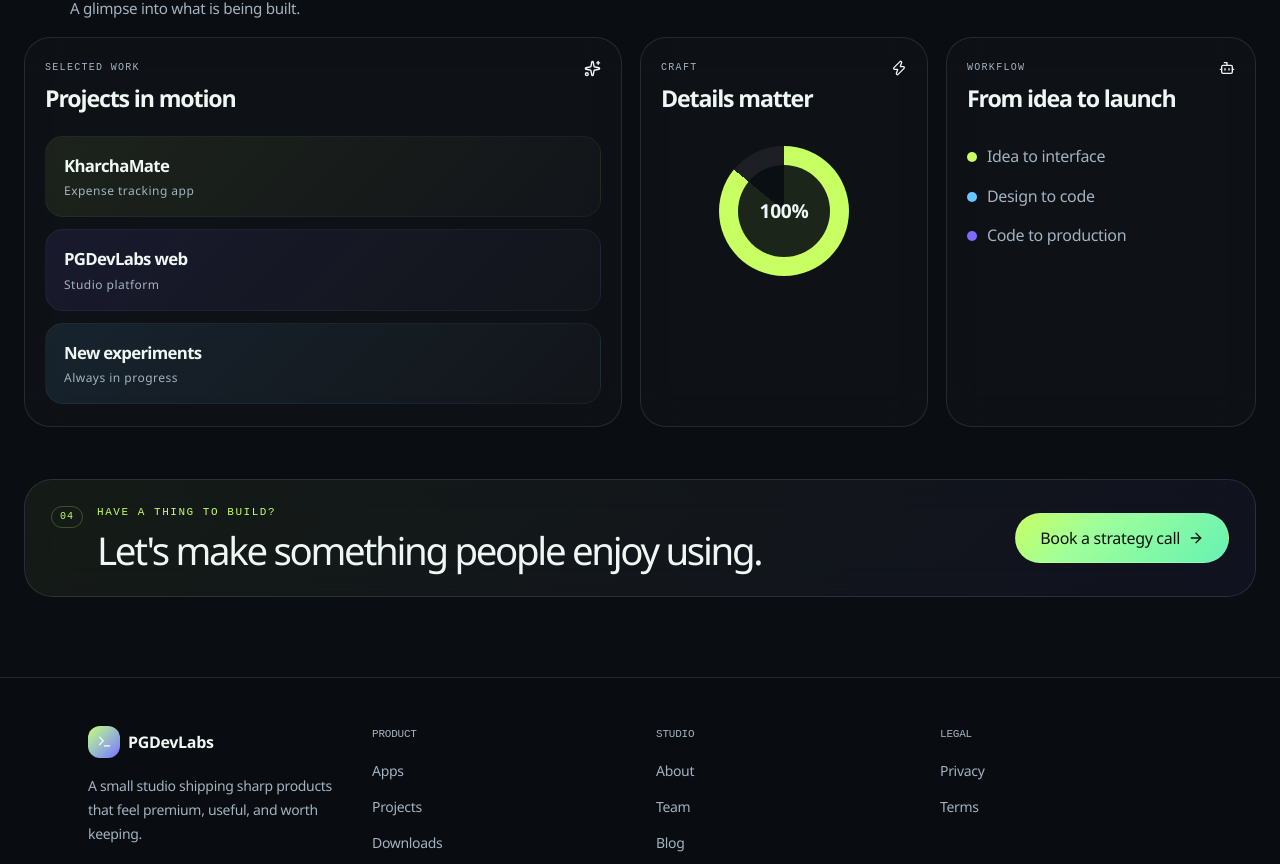
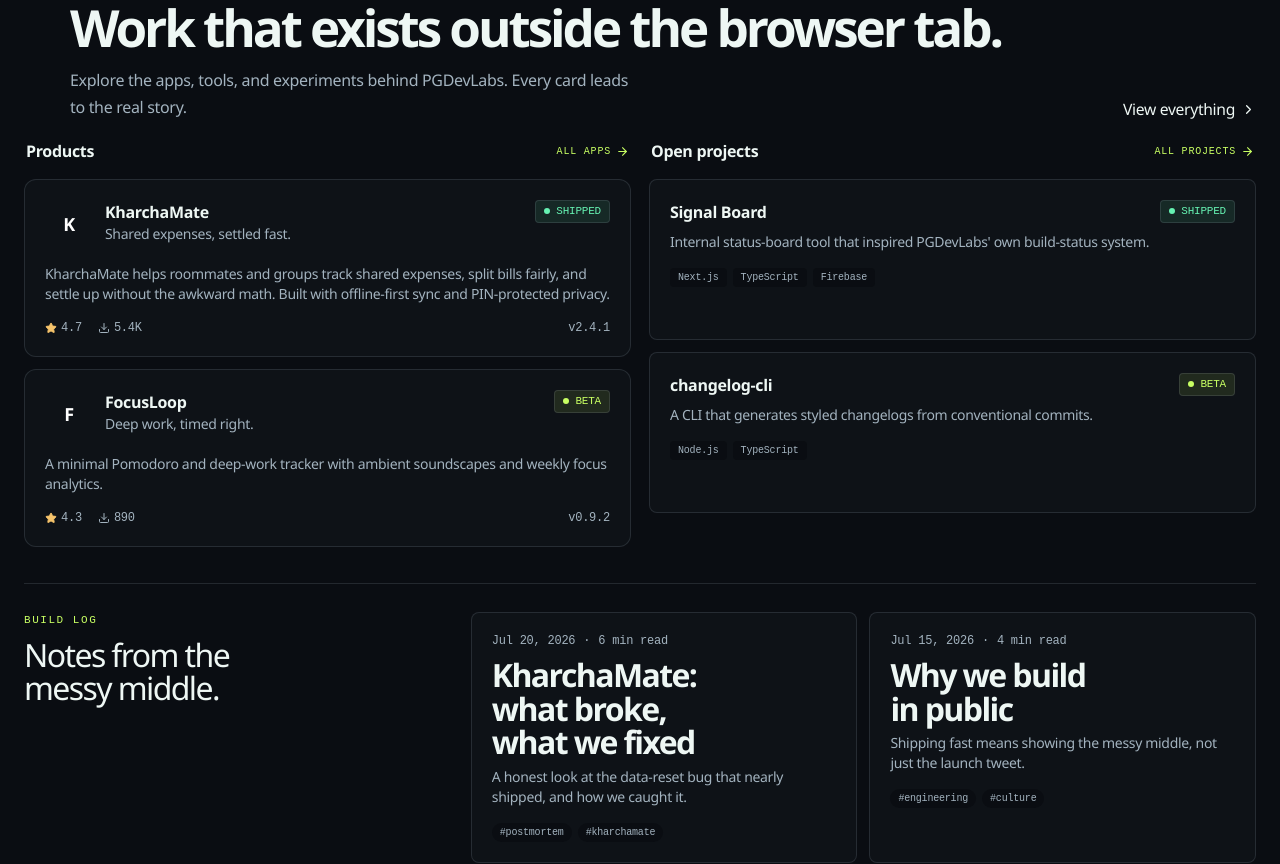
Before and after one commit to pgdevlabs-official/pgdevlabs-website, a Next.js app: page / in a window 1280 px wide. Shown: the part 1597-2461 px from the top of the page. Built offline with nearby package versions, Linux system fonts and the light colour scheme; no server answers; the database is empty.

Commit message:
Turn homepage into developer portfolio

```diff
--- a/src/app/globals.css
+++ b/src/app/globals.css
@@ -516,11 +516,85 @@ body {
 
 .short-stats,
 .features-section,
+.work-section,
 .bento-section,
 .cta-section {
   max-width: 1280px;
   margin: 0 auto;
   padding-top: 52px;
+}
+
+.work-section {
+  scroll-margin-top: 96px;
+}
+
+.work-grid {
+  display: grid;
+  grid-template-columns: repeat(2, minmax(0, 1fr));
+  gap: 18px;
+}
+
+.work-column {
+  display: grid;
+  align-content: start;
+  gap: 12px;
+}
+
+.work-column-heading {
+  display: flex;
+  align-items: center;
+  justify-content: space-between;
+  padding: 0 2px 4px;
+  color: var(--fg);
+  font-family: var(--font-display);
+  font-size: 1rem;
+  font-weight: 650;
+}
+
+.work-column-heading a {
+  display: inline-flex;
+  align-items: center;
+  gap: 5px;
+  color: var(--accent-signal);
+  font-family: var(--font-mono), ui-monospace, monospace;
+  font-size: 10px;
+  font-weight: 400;
+  letter-spacing: 0.08em;
+  text-decoration: none;
+  text-transform: uppercase;
+}
+
+.work-column-heading a:hover {
+  color: var(--fg);
+}
+
+.build-log-row {
+  display: grid;
+  grid-template-columns: minmax(180px, 0.7fr) minmax(0, 1.3fr);
+  gap: 24px;
+  align-items: start;
+  margin-top: 36px;
+  padding-top: 28px;
+  border-top: 1px solid var(--border);
+}
+
+.build-log-row h3 {
+  margin: 9px 0 0;
+  max-width: 220px;
+  font-size: clamp(1.5rem, 2.5vw, 2.2rem);
+  line-height: 1.05;
+  letter-spacing: -0.05em;
+  font-family: var(--font-display);
+}
+
+.build-log-list {
+  display: grid;
+  grid-template-columns: repeat(2, minmax(0, 1fr));
+  gap: 12px;
+}
+
+.build-log-list > a {
+  height: 100%;
 }
 
 .section-intro {
@@ -823,8 +897,17 @@ body {
   }
 
   .feature-grid,
-  .stat-grid {
+  .stat-grid,
+  .work-grid {
     grid-template-columns: 1fr 1fr;
+  }
+
+  .build-log-row {
+    grid-template-columns: 1fr;
+  }
+
+  .build-log-row h3 {
+    max-width: none;
   }
 }
 
@@ -847,7 +930,9 @@ body {
 
   .trust-row,
   .feature-grid,
-  .stat-grid {
+  .stat-grid,
+  .work-grid,
+  .build-log-list {
     grid-template-columns: 1fr;
     display: grid;
   }
--- a/src/app/page.tsx
+++ b/src/app/page.tsx
@@ -12,6 +12,10 @@ import {
   Zap,
 } from "lucide-react";
 import { Button } from "@/components/ui/Button";
+import { AppCard } from "@/components/shared/AppCard";
+import { ProjectCard } from "@/components/shared/ProjectCard";
+import { BlogCard } from "@/components/shared/BlogCard";
+import { getApps, getBlogPosts, getProjects } from "@/lib/dataService";
 
 const metrics = [
   { label: "Products shipped", value: "12+" },
@@ -49,7 +53,19 @@ const productTiles = [
   { title: "New experiments", subtitle: "Always in progress", accent: "blue" },
 ];
 
-export default function HomePage() {
+export const dynamic = "force-dynamic";
+
+export default async function HomePage() {
+  const [apps, projects, posts] = await Promise.all([
+    getApps(),
+    getProjects(),
+    getBlogPosts(),
+  ]);
+
+  const latestPosts = [...posts].sort(
+    (a, b) => new Date(b.publishedAt).getTime() - new Date(a.publishedAt).getTime()
+  ).slice(0, 2);
+
   return (
     <main className="ai-landing-shell">
       <section className="hero-panel">
@@ -224,9 +240,52 @@ export default function HomePage() {
         </div>
       </section>
 
+      <section className="work-section" id="work">
+        <div className="section-heading">
+          <div>
+            <span className="section-number">03</span>
+            <p className="section-kicker">Shipped and shipping</p>
+            <h2>Work that exists outside the browser tab.</h2>
+            <p className="section-description">Explore the apps, tools, and experiments behind PGDevLabs. Every card leads to the real story.</p>
+          </div>
+          <Link href="/apps" className="inline-link">
+            View everything <ChevronRight size={15} />
+          </Link>
+        </div>
+
+        <div className="work-grid">
+          <div className="work-column">
+            <div className="work-column-heading">
+              <span>Products</span>
+              <Link href="/apps">All apps <ArrowRight size={13} /></Link>
+            </div>
+            {apps.slice(0, 2).map((app) => <AppCard key={app.id} app={app} />)}
+          </div>
+          <div className="work-column">
+            <div className="work-column-heading">
+              <span>Open projects</span>
+              <Link href="/projects">All projects <ArrowRight size={13} /></Link>
+            </div>
+            {projects.slice(0, 2).map((project) => <ProjectCard key={project.id} project={project} />)}
+          </div>
+        </div>
+
+        {latestPosts.length > 0 && (
+          <div className="build-log-row">
+            <div>
+              <p className="section-kicker">Build log</p>
+              <h3>Notes from the messy middle.</h3>
+            </div>
+            <div className="build-log-list">
+              {latestPosts.map((post) => <BlogCard key={post.id} post={post} />)}
+            </div>
+          </div>
+        )}
+      </section>
+
       <section className="bento-section" id="system">
         <div className="section-intro">
-          <span className="section-number">03</span>
+          <span className="section-number">04</span>
           <div>
             <p className="section-kicker">The workbench</p>
             <p className="section-note">A glimpse into what is being built.</p>
@@ -295,7 +354,7 @@ export default function HomePage() {
       <section className="cta-section" id="contact">
         <div className="cta-panel glass-panel">
           <div className="cta-copy">
-            <span className="section-number">04</span>
+            <span className="section-number">05</span>
             <p className="section-kicker">Have a thing to build?</p>
             <h2>Let&apos;s make something people enjoy using.</h2>
           </div>
```
